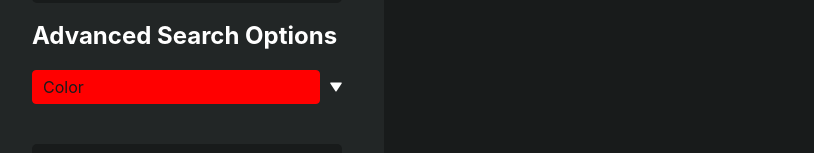
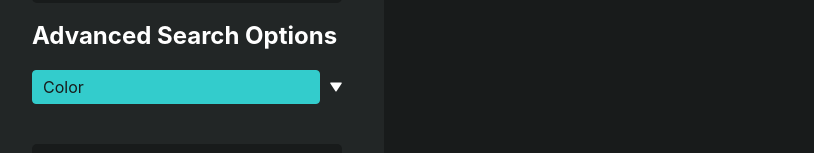
Before and after one commit to Timo1024/stamps, a React (Create React App) app in the folder src/client/web/stamps_website/: page / in a window 1280 px wide. Shown: the part 414-567 px from the top of the page, without its empty margins (0-814 px from the left). Built offline with nearby package versions, Linux system fonts and the light colour scheme; no server answers; the HTML template or start-up script is replaced by a standard one.

Commit message:
changed initial parameters of color wheel

```diff
--- a/src/client/web/stamps_website/src/components/SearchBar.tsx
+++ b/src/client/web/stamps_website/src/components/SearchBar.tsx
@@ -52,9 +52,9 @@ export const SearchBar: React.FC<SearchBarProps> = ({ onSearch }) => {
     sheet_size_vertical: null,
     stamp_size_horizontal: null,
     stamp_size_vertical: null,
-    hue: 0,
-    saturation: 100,
-    tolerance: 10
+    hue: 180,
+    saturation: 60,
+    tolerance: 15
   });
 
   const [countries, setCountries] = useState<string[]>([]);
```
